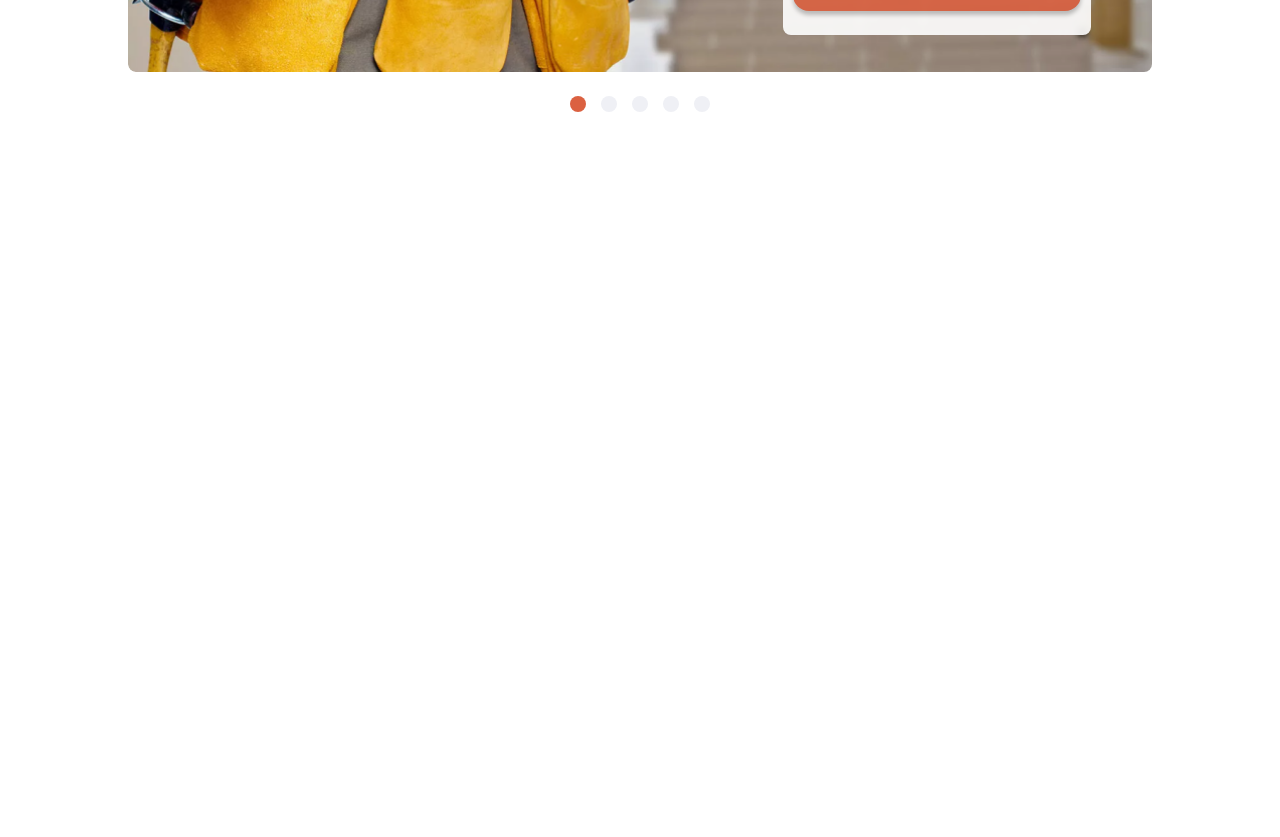
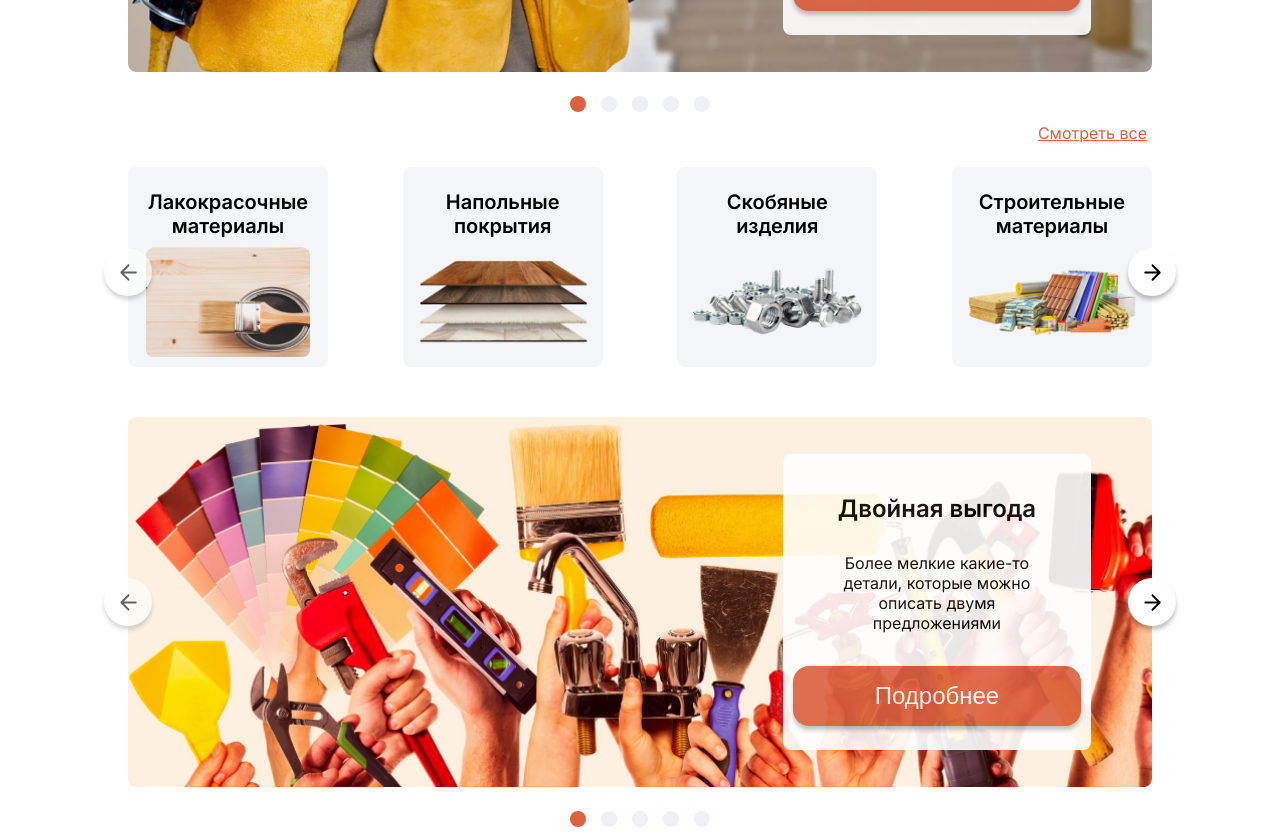
Before and after one commit to spanki22052/masstroy, a Next.js app: page / in a window 1280 px wide. Shown: the part 1020-1857 px from the top of the page. Before the commit the page ends 1142 px from the top, so only its background shows below. Built offline with nearby package versions, Linux system fonts and the light colour scheme.

Commit message:
banner update

```diff
--- a/components/Banner/index.tsx
+++ b/components/Banner/index.tsx
@@ -1,10 +1,15 @@
+import { FC } from "react";
 import { ArrowSvg } from "svg/";
 import classes from "./banner.module.scss";
 
-export default function Banner() {
+type layoutProps = {
+  img: string;
+};
+
+const Banner: FC<layoutProps> = ({ img }) => {
   return (
     <div
-      style={{ backgroundImage: "url('backgrounds/1.png')" }}
+      style={{ backgroundImage: `url('backgrounds/${img}.png')` }}
       className={classes.banner}
     >
       <div className={classes.infoBlock}>
@@ -30,4 +35,6 @@ export default function Banner() {
       </div>
     </div>
   );
-}
+};
+
+export default Banner;
--- a/pages/index.tsx
+++ b/pages/index.tsx
@@ -38,7 +38,9 @@ export default function Index() {
 
         <CategoriesComponent materialsList={materialsList} />
 
-        <Banner />
+        <Banner img={"1"} />
+        <CategoriesComponent materialsList={materialsList} />
+        <Banner img={"2"} />
       </div>
     </NavbarComponent>
   );
```
Also changed, not shown: public/backgrounds/3.png (added).
